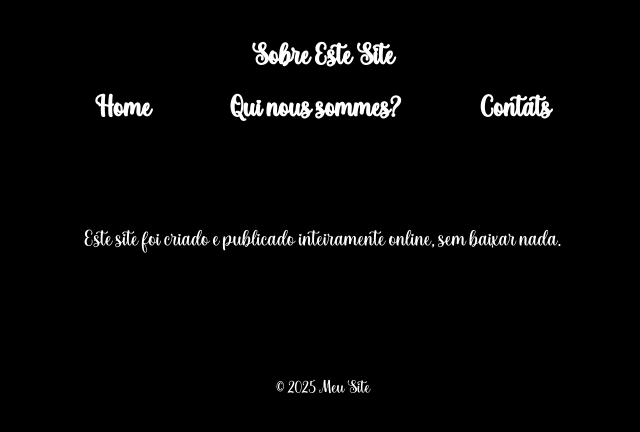
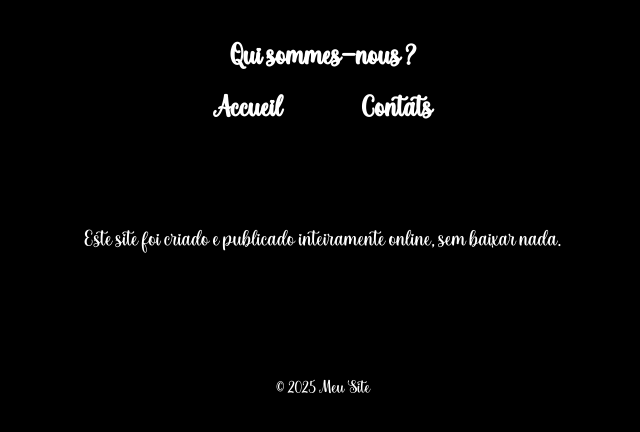
Before and after one commit to axionlab3d/Axionlab3d, a plain HTML site: page about.html in a window 1280 px wide. Shown: the whole page, without its empty margins (317-957 px from the left). Drawn offline with Linux system fonts and the light colour scheme; a web font is replaced by a local one.

Commit message:
Update about.html

```diff
--- a/about.html
+++ b/about.html
@@ -8,11 +8,10 @@
 </head>
 <body>
   <header>
-    <h1>Sobre Este Site</h1>
+    <h1>Qui sommes-nous ?</h1>
     <nav>
-      <a href="index.html">Home</a>
-      <a href="about.html">Qui nous sommes?</a>
-      <a href="contats.html">Contats</a>
+      <a href="index.html">Accueil</a>
+      <a href="contacts.html">Contats</a>
     </nav>
   </header>
   <main>
```
